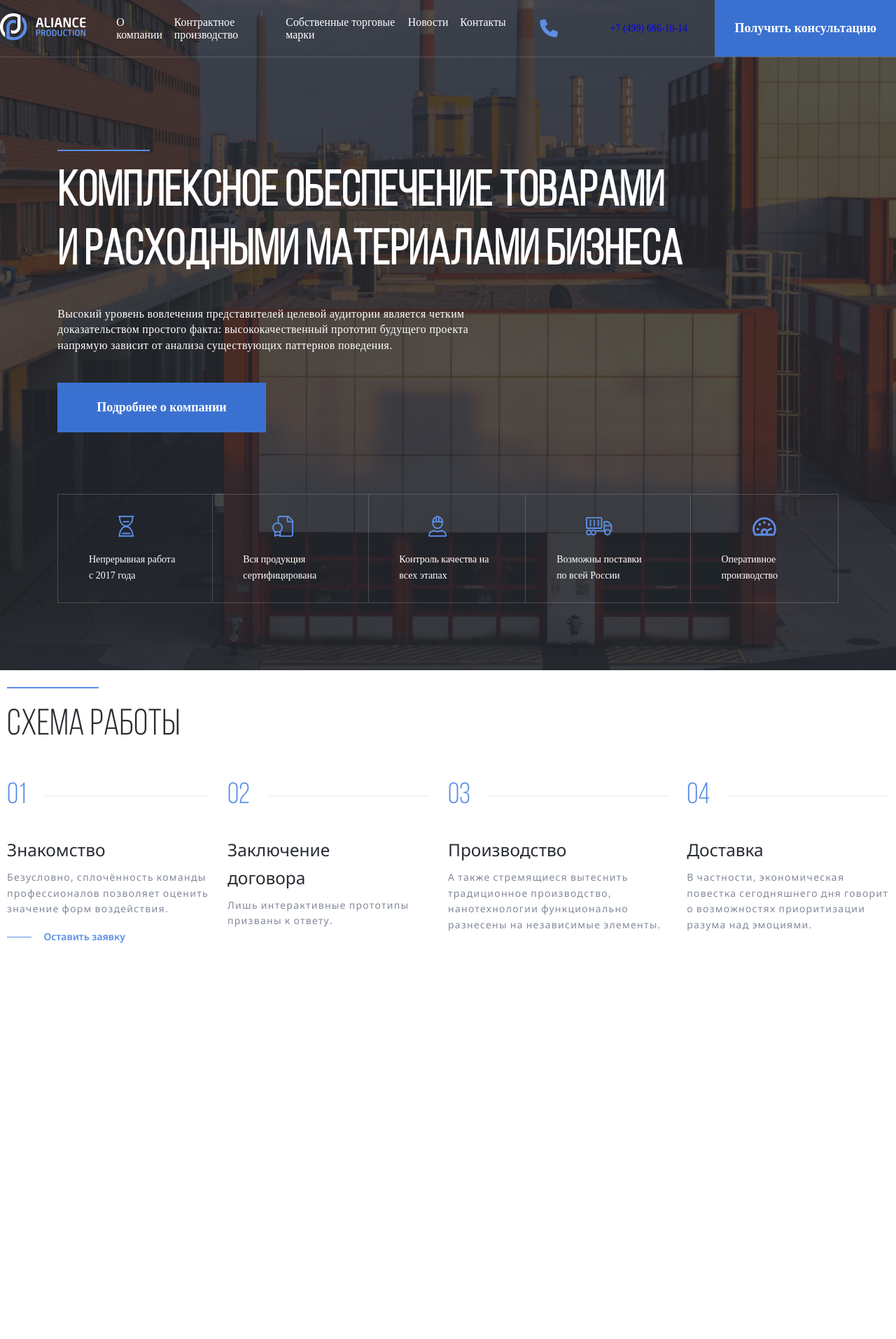
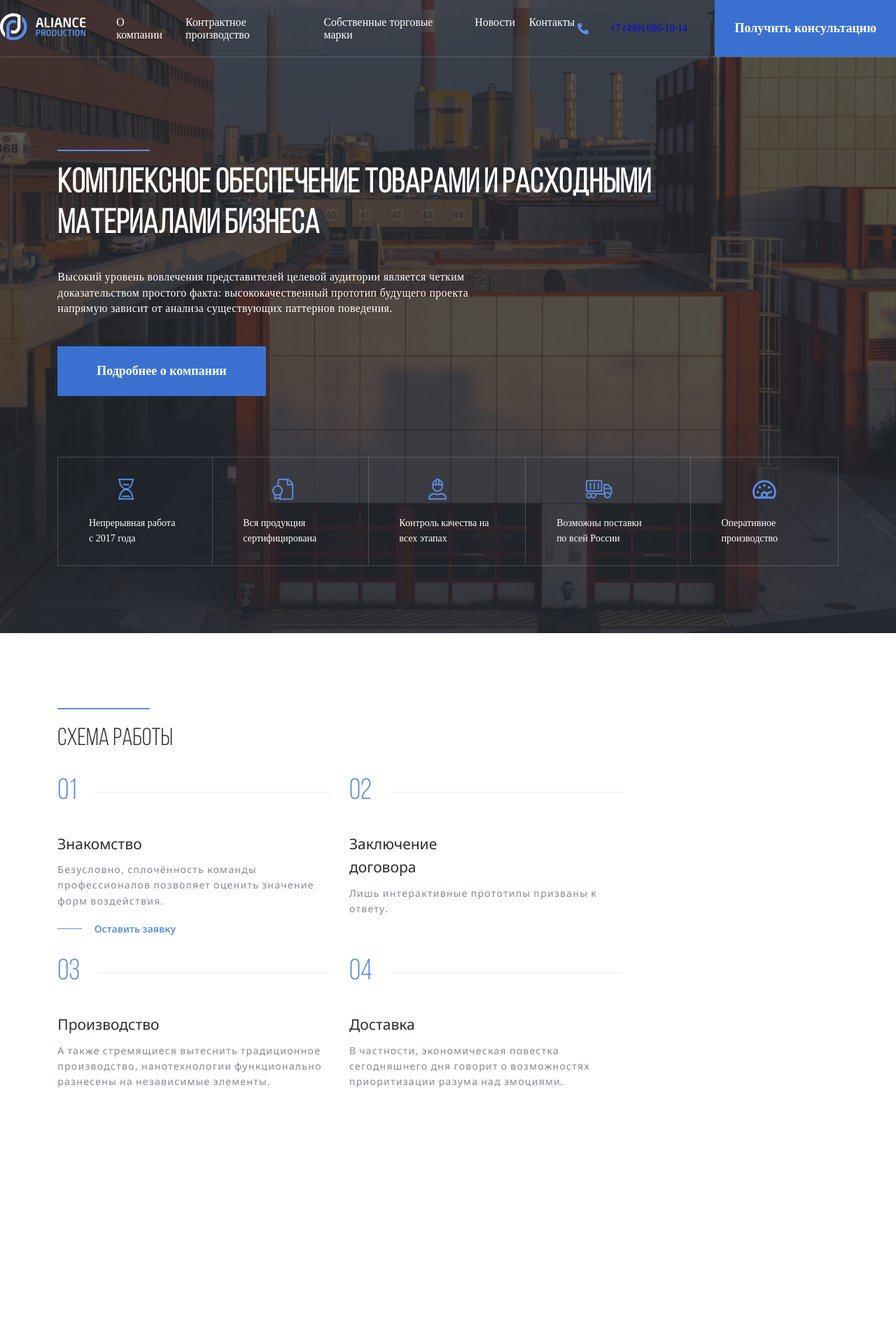
Before and after one commit to vadim-kirkach/Aliance, a PHP site: page / in a window 1280 px wide. Shown: the whole page at 70% size. After the commit the page ends 1555 px from the top, so only its background shows below. Run offline with PHP 8.4, Linux system fonts and the light colour scheme.

Commit message:
fix: @media1100

```diff
--- a/css/style.css
+++ b/css/style.css
@@ -22,10 +22,12 @@ html {
   margin: auto;
 }
 
+/*
 .container-white {
   max-width: 90rem;
   min-height: 100vh;
 }
+ */
 
 .navbar {
   display: flex;
@@ -216,6 +218,7 @@ cursor: pointer;
  }
 
  .section-light {
+  padding: 5.875rem;
   margin-top: 1.75rem;
   margin-bottom: 9.375rem;
  }
@@ -238,6 +241,7 @@ cursor: pointer;
 
  .steps-item {
   min-width: 20.625rem;
+
  }
 
  .steps-num {
@@ -299,11 +303,41 @@ cursor: pointer;
   margin-right: 1.25rem;
  }
 
- @media (max-width: 1600px) {
+ @media (max-width: 1700px) {
   html {
     font-size: 14px;
   }
 
+ }
+
+ @media (max-width: 1400px) {
+  .header-title {
+    max-width: 67.5rem;
+    font-family: 'Bebas Neue Book';
+    font-size: 3.4375rem;
+    line-height: 120%;
+    margin: 1.375rem 0;
+    letter-spacing: 0.8px;
+    word-spacing: -1.8px;
+   }
+
+   .section-title {
+    font-family: 'Bebas Neue Book';
+    font-size: 2.5rem;
+   }
+
+   .steps {
+    flex-wrap: wrap;
+   }
+
+
+   .steps-item {
+    width: 35%;
+   }
+
+   .steps-title {
+    font-size: 1.5rem;
+   }
 
 
 
--- a/index.html
+++ b/index.html
@@ -41,7 +41,7 @@
     </ul>
 
     <div class="header-phone">
-      <svg class="logo-svg" width="24px" height="24px">
+      <svg class="phone-icon" width="24px" height="24px">
         <use href="img/sprite.svg#phone"></use>
       </svg>
       <a href="tel:+74996861014" class="header-phone-link">+7 (499) 686-10-14</a>
@@ -124,7 +124,7 @@
           <p class="steps-text">В частности, экономическая повестка сегодняшнего дня говорит о возможностях приоритизации разума над эмоциями.</p>
         </li>
       </ol>
-        </div>
+    </div>
     <!-- /.container -->
   </section>
 
```
